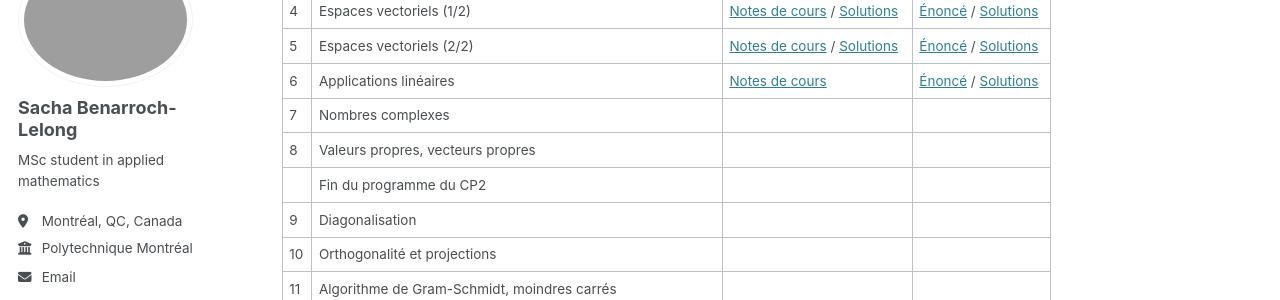
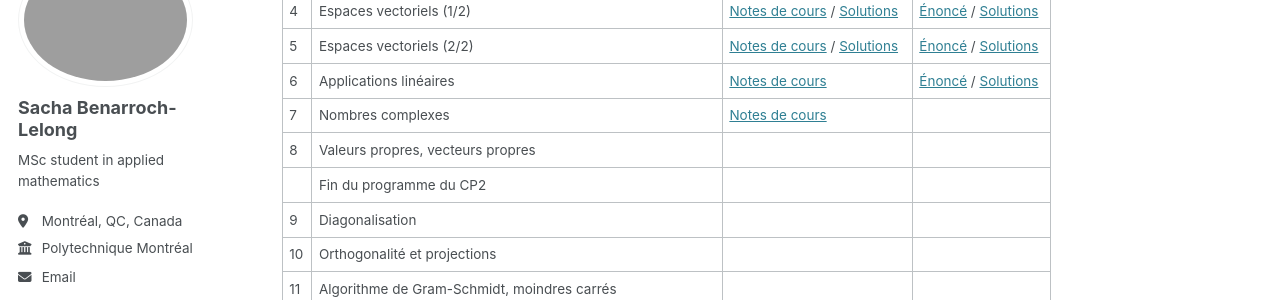
Before and after one commit to sblelong/sblelong.github.io, a Jekyll site: the page built from _teaching/mth1008.md, in a window 1280 px wide and 900 px high, scrolled down 601 px. Shown: the part 153-453 px from the top of the window. Built offline with Jekyll 4.4.1, drawn with Linux system fonts in a browser that asks for light colours; some web fonts are replaced.

Commit message:
upload c7

```diff
--- a/_teaching/mth1008.md
+++ b/_teaching/mth1008.md
@@ -26,7 +26,7 @@ Séance de consultation pour le CP1: le jeudi 5 février de 11h30 à 13h30 au M-
 | 4   | Espaces vectoriels (1/2)                                            | [Notes de cours](/files/mth1008/cours/c4.pdf) / [Solutions](/files/mth1008/cours/sc4.pdf) | [Énoncé](/files/mth1008/td/td4.pdf) / [Solutions](/files/mth1008/td/td4-solutions.pdf) |
 | 5   | Espaces vectoriels (2/2)                                            | [Notes de cours](/files/mth1008/cours/c5.pdf) / [Solutions](/files/mth1008/cours/sc5.pdf) | [Énoncé](/files/mth1008/td/td5.pdf) / [Solutions](/files/mth1008/td/td5-solutions.pdf) |
 | 6   | Applications linéaires                                              | [Notes de cours](/files/mth1008/cours/c6.pdf)                                             | [Énoncé](/files/mth1008/td/td6.pdf) / [Solutions](/files/mth1008/td/td6-solutions.pdf) |
-| 7   | Nombres complexes                                                   |                                                                                           |                                                                                        |
+| 7   | Nombres complexes                                                   | [Notes de cours](/files/mth1008/cours/c7.pdf)                                             |                                                                                        |
 | 8   | Valeurs propres, vecteurs propres                                   |                                                                                           |                                                                                        |
 |     | Fin du programme du CP2                                             |                                                                                           |                                                                                        |
 | 9   | Diagonalisation                                                     |                                                                                           |                                                                                        |
```
Also changed, not shown: 1 other file.
